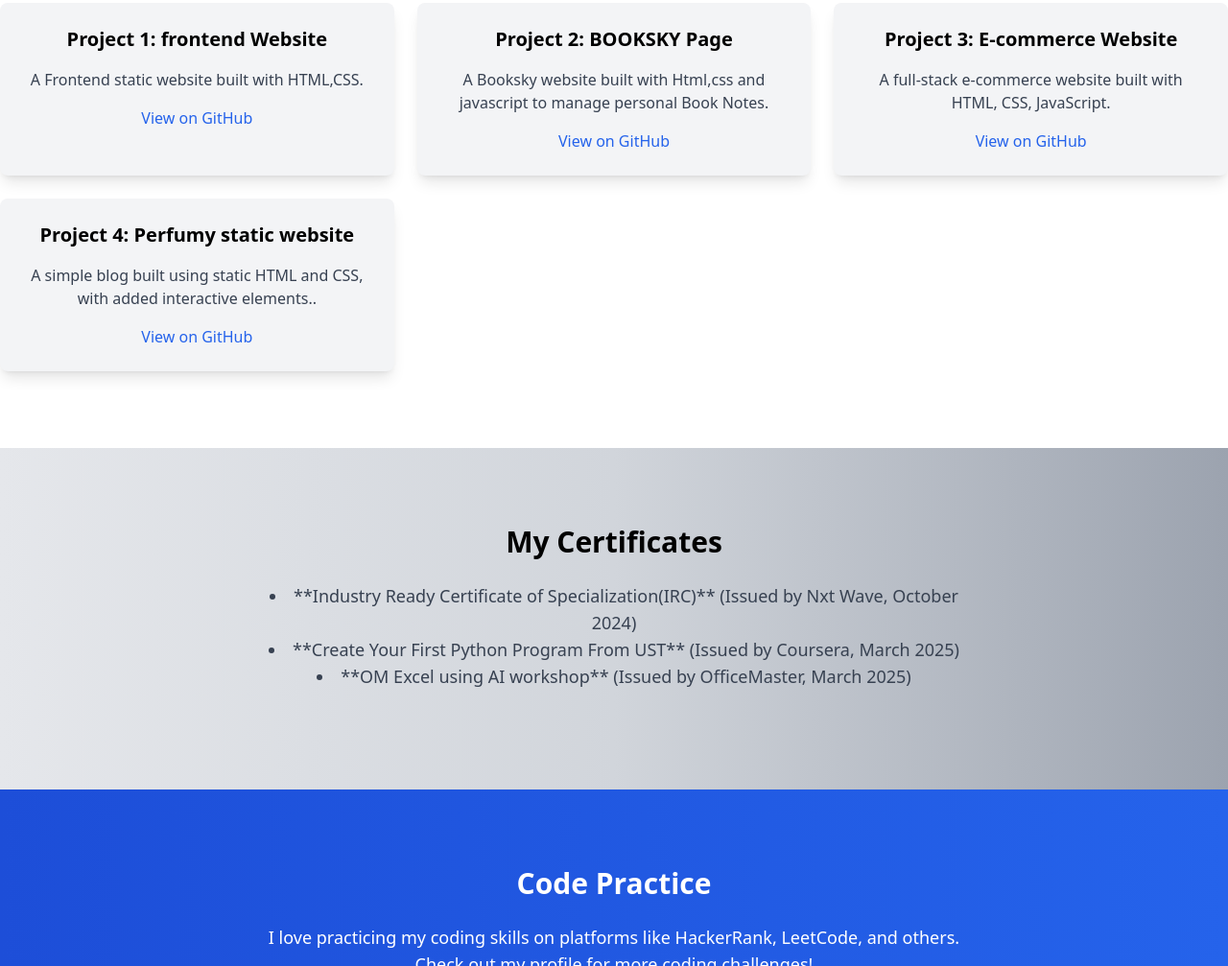
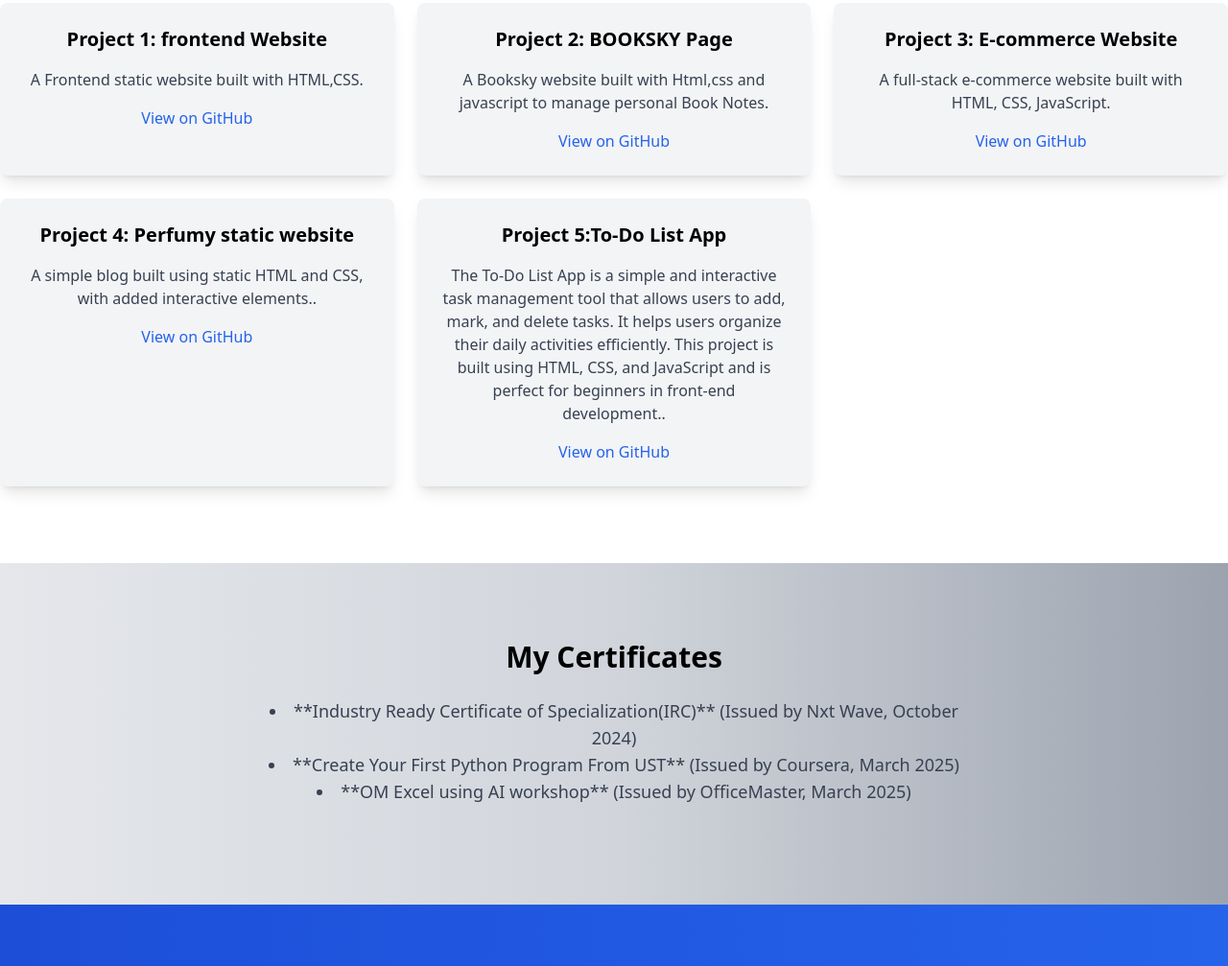
Before and after one commit to rajarajan133/Portfolio, a plain HTML site: page index.html in a window 1280 px wide. Shown: the part 1877-2884 px from the top of the page at 96% size. Drawn offline with nearby package versions, Linux system fonts and the light colour scheme.

Commit message:
Update index.html

```diff
--- a/index.html
+++ b/index.html
@@ -137,6 +137,12 @@
                 <a href="https://rajarajan133.github.io/perfume-staic-website/" target="_blank"
                     class="text-blue-600 hover:underline mt-4 block">View on GitHub</a>
             </div>
+             <div class="bg-gray-100 p-6 rounded-lg shadow-lg hover:scale-105 transform transition">
+                <h3 class="text-xl font-semibold mb-4">Project 5:To-Do List App</h3>
+                <p class="text-gray-700">The To-Do List App is a simple and interactive task management tool that allows users to add, mark, and delete tasks. It helps users organize their daily activities efficiently. This project is built using HTML, CSS, and JavaScript and is perfect for beginners in front-end development..</p>
+                <a href="https://rajarajan133.github.io/Todo-list/" target="_blank"
+                    class="text-blue-600 hover:underline mt-4 block">View on GitHub</a>
+            </div>
         </div>
     </section>
 
```
